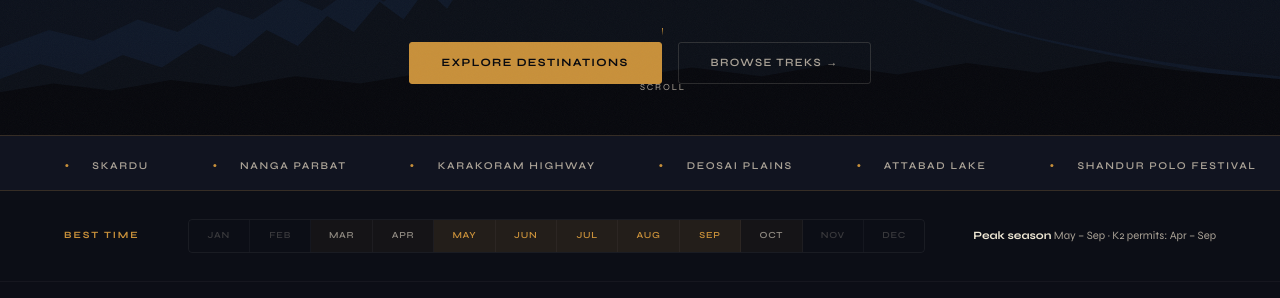
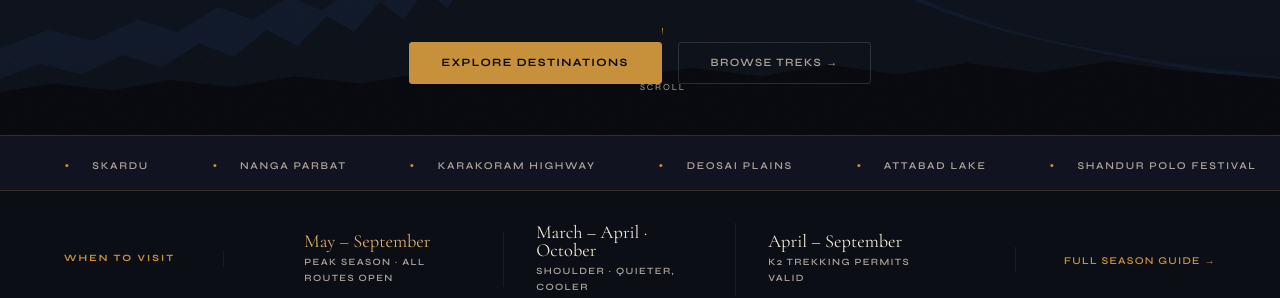
Before and after one commit to Faisalzaman930/localgb, a plain HTML site: page index.html in a window 1280 px wide. Shown: the part 665-963 px from the top of the page. Drawn offline with nearby package versions, Linux system fonts and the light colour scheme.

Commit message:
Simplify season strip: replace cramped month grid with clean 3-item layout
Co-Authored-By: Claude Sonnet 4.6 <noreply@anthropic.com>

```diff
--- a/index.html
+++ b/index.html
@@ -371,63 +371,71 @@ nav.scrolled {
 .season-strip {
   background: var(--ink-2);
   border-bottom: 1px solid rgba(255,255,255,0.04);
-  padding: 1.8rem 4rem;
+  padding: 2rem 4rem;
 }
 .season-inner {
   max-width: 1280px;
   margin: 0 auto;
   display: flex;
   align-items: center;
-  gap: 3rem;
-}
-.season-label {
+  gap: 0;
+}
+.season-heading {
   font-size: 0.6rem;
   font-weight: 700;
-  letter-spacing: 0.2em;
+  letter-spacing: 0.22em;
   text-transform: uppercase;
   color: var(--gold);
   white-space: nowrap;
   flex-shrink: 0;
-}
-.season-months {
-  display: flex;
+  padding-right: 3rem;
+  border-right: 1px solid rgba(255,255,255,0.06);
+}
+.season-items {
+  display: flex;
+  align-items: center;
   gap: 0;
   flex: 1;
-  border: 1px solid rgba(255,255,255,0.06);
-  border-radius: 4px;
-  overflow: hidden;
-}
-.month-cell {
+  padding: 0 3rem;
+}
+.season-item {
   flex: 1;
-  text-align: center;
-  padding: 0.5rem 0.3rem;
-  font-size: 0.58rem;
+  display: flex;
+  flex-direction: column;
+  gap: 0.3rem;
+  padding: 0 2rem;
+  border-right: 1px solid rgba(255,255,255,0.06);
+}
+.season-item:last-child { border-right: none; }
+.season-item-range {
+  font-family: var(--fd);
+  font-size: 1.15rem;
+  font-weight: 400;
+  color: var(--cream);
+  line-height: 1;
+}
+.season-item-range.peak { color: var(--gold-lt); }
+.season-item-label {
+  font-size: 0.6rem;
   font-weight: 600;
-  letter-spacing: 0.08em;
-  text-transform: uppercase;
-  color: var(--cream-2);
-  border-right: 1px solid rgba(255,255,255,0.04);
-  position: relative;
-  cursor: default;
-  transition: color 0.2s;
-}
-.month-cell:last-child { border-right: none; }
-.month-cell.peak {
-  background: rgba(200,144,58,0.12);
+  letter-spacing: 0.14em;
+  text-transform: uppercase;
+  color: var(--cream-2);
+}
+.season-cta {
+  flex-shrink: 0;
+  padding-left: 3rem;
+  border-left: 1px solid rgba(255,255,255,0.06);
+}
+.season-cta a {
+  font-size: 0.65rem;
+  font-weight: 600;
+  letter-spacing: 0.12em;
+  text-transform: uppercase;
   color: var(--gold);
-}
-.month-cell.shoulder {
-  background: rgba(200,144,58,0.05);
-  color: rgba(240,232,213,0.55);
-}
-.month-cell.off { color: rgba(240,232,213,0.2); }
-.season-note {
-  font-size: 0.7rem;
-  color: var(--cream-2);
-  white-space: nowrap;
-  flex-shrink: 0;
-}
-.season-note strong { color: var(--cream); }
+  transition: opacity 0.2s;
+}
+.season-cta a:hover { opacity: 0.7; }
 
 /* ─── DESTINATIONS ───────────────────────────────────── */
 .destinations-section { padding: 7rem 0; background: var(--ink-2); }
@@ -1362,22 +1370,24 @@ footer {
 <!-- ─── SEASON STRIP ─────────────────────────────────── -->
 <div class="season-strip">
   <div class="season-inner">
-    <span class="season-label">Best Time</span>
-    <div class="season-months">
-      <div class="month-cell off">Jan</div>
-      <div class="month-cell off">Feb</div>
-      <div class="month-cell shoulder">Mar</div>
-      <div class="month-cell shoulder">Apr</div>
-      <div class="month-cell peak">May</div>
-      <div class="month-cell peak">Jun</div>
-      <div class="month-cell peak">Jul</div>
-      <div class="month-cell peak">Aug</div>
-      <div class="month-cell peak">Sep</div>
-      <div class="month-cell shoulder">Oct</div>
-      <div class="month-cell off">Nov</div>
-      <div class="month-cell off">Dec</div>
-    </div>
-    <span class="season-note"><strong>Peak season</strong> May – Sep · K2 permits: Apr – Sep</span>
+    <span class="season-heading">When to Visit</span>
+    <div class="season-items">
+      <div class="season-item">
+        <span class="season-item-range peak">May – September</span>
+        <span class="season-item-label">Peak season · all routes open</span>
+      </div>
+      <div class="season-item">
+        <span class="season-item-range">March – April · October</span>
+        <span class="season-item-label">Shoulder · quieter, cooler</span>
+      </div>
+      <div class="season-item">
+        <span class="season-item-range">April – September</span>
+        <span class="season-item-label">K2 trekking permits valid</span>
+      </div>
+    </div>
+    <div class="season-cta">
+      <a href="#">Full season guide &rarr;</a>
+    </div>
   </div>
 </div>
 
```
